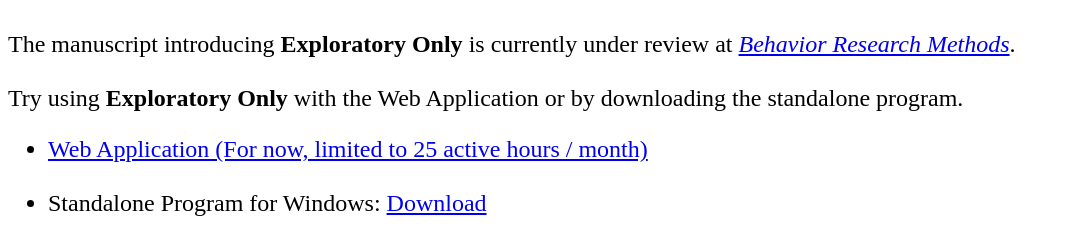
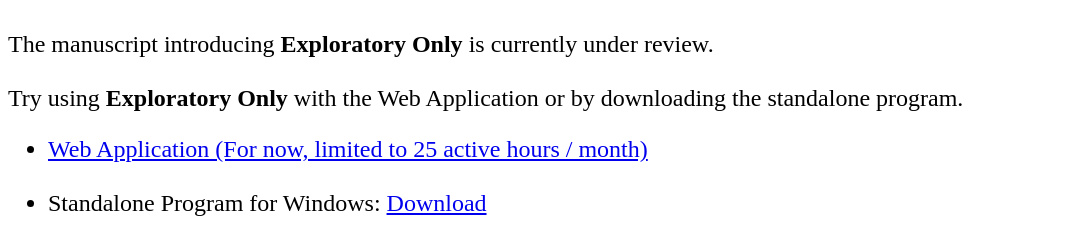
Before and after one commit to jinkim3/exploratory_only_website, a plain HTML site: page index.html in a window 1280 px wide. Shown: the part 531-772 px from the top of the page, without its empty margins (0-1069 px from the left). Drawn offline with Linux system fonts and the light colour scheme.

Commit message:
Update index.html

```diff
--- a/index.html
+++ b/index.html
@@ -32,9 +32,7 @@
         </div>
         <div id="intro_2" style="font-size: x-large">
         <br>The manuscript introducing <b>Exploratory Only</b> is
-        currently under review at
-        <a href="https://www.springer.com/journal/13428" target="_blank">
-        <i>Behavior Research Methods</i></a>.
+        currently under review.
         <br><br>Try using <b>Exploratory Only</b> with the Web Application or
         by downloading the standalone program.
         </div>
```
